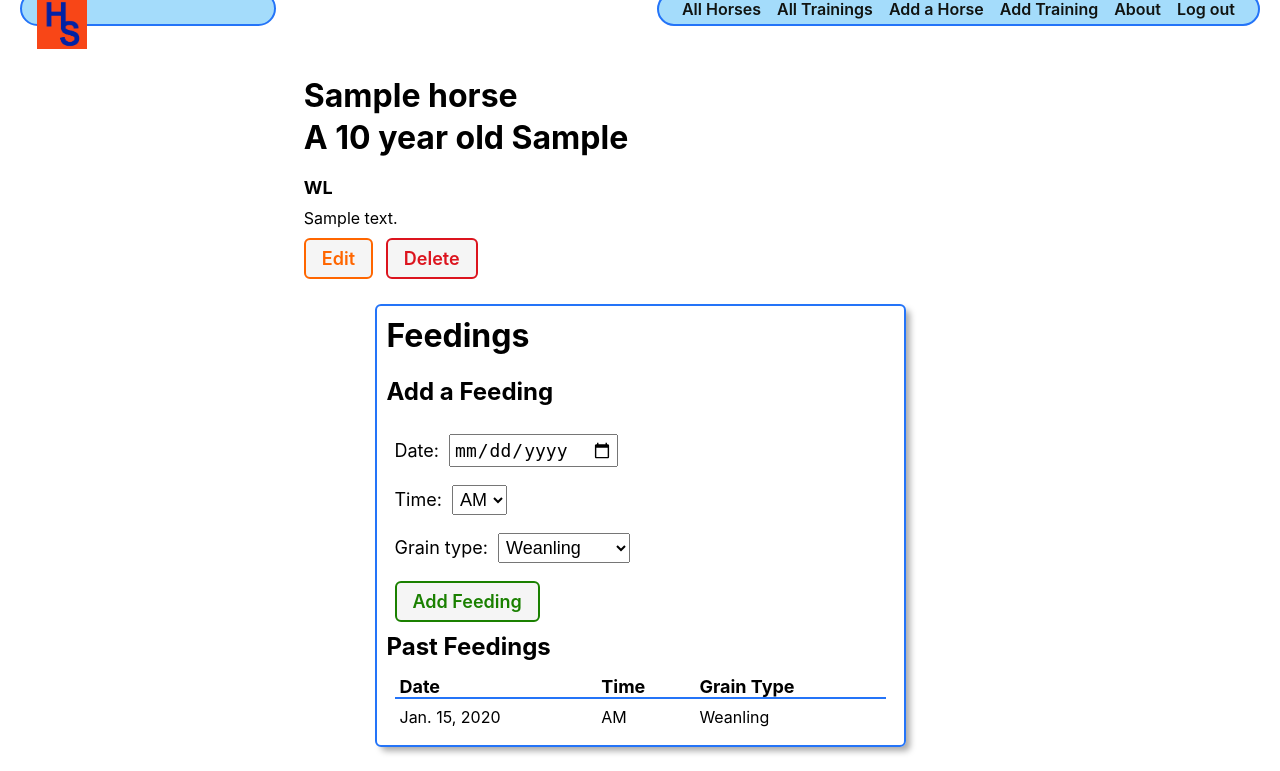
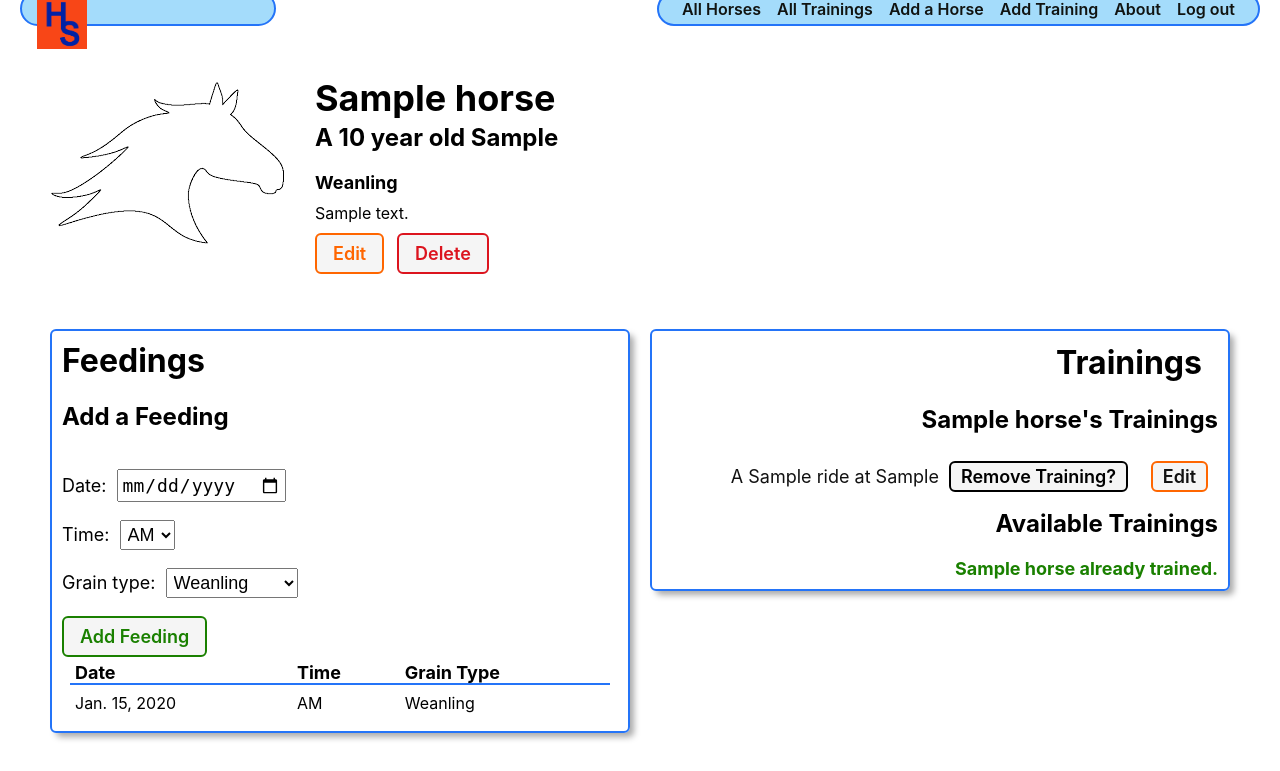
Before and after one commit to irwinleah/django-crud-horse-staff-app, a Django app: page /horses/1 in a window 1280 px wide. Shown: the part 29-800 px from the top of the page. Run offline with Django 4.2, Linux system fonts and the light colour scheme; a user stored in the database is signed in; tables that the repository leaves empty hold one stand-in row (values such as "Sample post").

Commit message:
feedings and trainingins separated

```diff
--- a/main_app/static/css/home.css
+++ b/main_app/static/css/home.css
@@ -23,7 +23,7 @@ main {
     max-width: 375px;
   }
 
-  .cat-container {
+  .horse-container {
     width: 80%;
   }
 
--- a/main_app/static/css/horses/horse-detail.css
+++ b/main_app/static/css/horses/horse-detail.css
@@ -4,6 +4,27 @@
     flex-direction: column;
     align-items: center;
     justify-content: center;
+  }
+
+  .feedings-trainings-container {
+    display: flex;
+    justify-content: space-between;
+    gap: 20px;
+    margin-top: 30px;
+    /* flex-direction: column;
+    padding-bottom: 20px;
+    align-items: center; */
+    flex-wrap: wrap;
+  }
+
+  .feedings, .trainings {
+    width: 48%;
+    min-width: 360px;
+    flex: 1;
+  }
+
+  .trainings {
+    align-items: flex-end;
   }
 
   .horse-img {
@@ -24,12 +45,7 @@
     margin-top: 20px;
   }
 
-.feedings-trainings-container {
-    display: flex;
-    flex-direction: column;
-    padding-bottom: 20px;
-    align-items: center;
-}
+
 
   .subsection-title {
     display: flex;
@@ -38,8 +54,7 @@
   }
 
   .subsection-content {
-    margin: 0 8px;
-
+    margin-top: 10px;
   }
 
   .trainings-container {
@@ -57,29 +72,29 @@
 
   .unfed,
   .fed,
-.no-training,
-.all-training {
+  .no-trainings,
+  .all-trainings {
     margin: 0;
     font-weight: bold;
   }
 
   .unfed,
-.no-training {
+  .no-trainings {
     color: var(--danger);
   }
 
   .fed,
-.all-training {
+  .all-trainings {
     color: var(--submit);
   }
 
   .horse-details h1 {
-    font-size: 32px;
+    font-size: var(--font-xxl);
     margin: 15px 0 3px;
   }
 
   .horse-details h2 {
-    font-size: 32px;
+    font-size: var(--font-xl);
     margin: 0 0 10px;
     margin-top: 0;
     margin-bottom: 10px;
@@ -96,7 +111,7 @@
   }
 
   .feedings-trainings-container > section {
-    width: 80%;
+    width: 100%;
     min-width: 360px;
     border: var(--borders);
     border-radius: var(--card-border-radius);
@@ -142,7 +157,7 @@
   }
 
   .feedings table {
-    width: calc(100% -16px);
+    width: calc(100% - 16px);
     text-align: left;
     border-collapse: collapse;
     margin: 0 8px;
@@ -217,5 +232,4 @@
     .feedings-trainings-container {
       padding: 0 40px;
     }
-
   }
--- a/main_app/templates/horses/detail.html
+++ b/main_app/templates/horses/detail.html
@@ -8,7 +8,7 @@
 {% block content %}
 <section class="horse-container">
     <div class="horse-img">
-        <!-- <img src="{% static 'images/' %}" alt=""> -->
+        <img src="{% static 'images/default-horse.png' %}" alt="Default horse image">
     </div>
     <div class="horse-details">
         <h1>{{ horse.name }}</h1>
@@ -18,7 +18,7 @@
         {% else %}
         <h2>A {{ horse.breed }} foal. </h2>
         {% endif %}
-        <h3>{{ horse.grain_type }} </h3>
+        <h3>{{ horse.get_grain_type_display }} </h3>
         <p> {{ horse.description }} </p>
         <div class="horse-actions">
             <a href="{% url 'horse-update' horse.id %}" class="btn warn">Edit</a>
@@ -41,9 +41,6 @@
             <button type="submit" class="btn submit">Add Feeding</button>
         </form>
         <table>
-            <h3>Past Feedings</h3>
-
-            {% if horse.feeding_set.all.count %}
             <thead>
                 <tr>
                     <th>Date</th>
@@ -61,13 +58,7 @@
                 {% endfor %}
             </tbody>
         </table>
-        {% else %}
-        <div class="subsection-content">
-            <p>⚠️ {{horse.name}} has not been fed!</p>
-        </div>
     </section>
-
-
 
     <section class="trainings">
         <div class="subsection-title">
@@ -78,14 +69,15 @@
         <div class="subsection-content">
             {% if horse.trainings.count %}
             {% for training in horse.trainings.all %}
-            <div class="training-container">
-                <div class="color-block" style="background-color: blueviolet;"></div>
+            <div class="trainings-container">
+                <div class="color-block"></div>
                 <a href="{% url 'training-detail' training.id %}">
-                <p>A {{ training.discipline }} ride at {{ training.location }}</p>
+                    <p>A {{ training.discipline }} ride at {{ training.location }}</p>
                 </a>
                 <form action="{% url 'remove-training' horse.id training.id %}" method="post">
                     {% csrf_token %}
                     <button type="submit" class="btn btn-danger">Remove Training?</button>
+                    <a href="{% url 'training-update' training.id %}" class="btn warn">Edit</a>
                 </form>
             </div>
             {% endfor %}
@@ -98,14 +90,14 @@
             {% if trainings.count %}
             {% for training in trainings.all %}
             <div class="training-container">
-                <div class="color-block" style="background-color: aquamarine;"></div>
+                <div class="color-block"></div>
                 <a href="{% url 'training-detail' training.id %}">
                     <p>Let's do some {{ training.discipline }} riding at {{ training.location }}?</p>
                 </a>
                 {% if training not in horse.trainings.all %}
                 <form action="{% url 'associate-training' horse.id training.id %}" method="post">
                     {% csrf_token %}
-                    <button type="submit" class="btn submit">Ride!</button>
+                    <button type="submit" class="btn-ride">Ride!</button>
                 </form>
                 {% else %}
                 <form action="{% url 'remove-training' horse.id training.id %}" method="post">
@@ -116,10 +108,12 @@
             </div>
             {% endfor %}
             {% else %}
-                <p class="all-trainings">{{ horse.name }} already trained.</p>
+            <p class="all-trainings">{{ horse.name }} already trained.</p>
             {% endif %}
         </div>
     </section>
+
 </div>
-{% endif %}
+
+
 {% endblock content %}
```
Also changed, not shown: README.md (added), main_app/migrations/0004_horse_image.py (added), main_app/migrations/0005_remove_horse_image.py (added), main_app/static/images/barrels-pic.webp (added), main_app/static/images/default-horse.png (added), main_app/static/images/dressage-pic.jpg (added), main_app/static/images/ground-work-pic.jpg (added), main_app/static/images/hunter-jmuper-image.jpg (added), main_app/static/images/jumping-image.jpg (added), main_app/static/images/reining.jpeg (added), main_app/static/images/roping.jpg (added), main_app/static/images/trail-pic copy.png (added), main_app/static/images/under-saddle-schooling-image.jpeg (added), main_app/static/images/western-pleasure-pic.jpg (added), 1 other file. Lines whose indentation alone changed are shown as unchanged.
